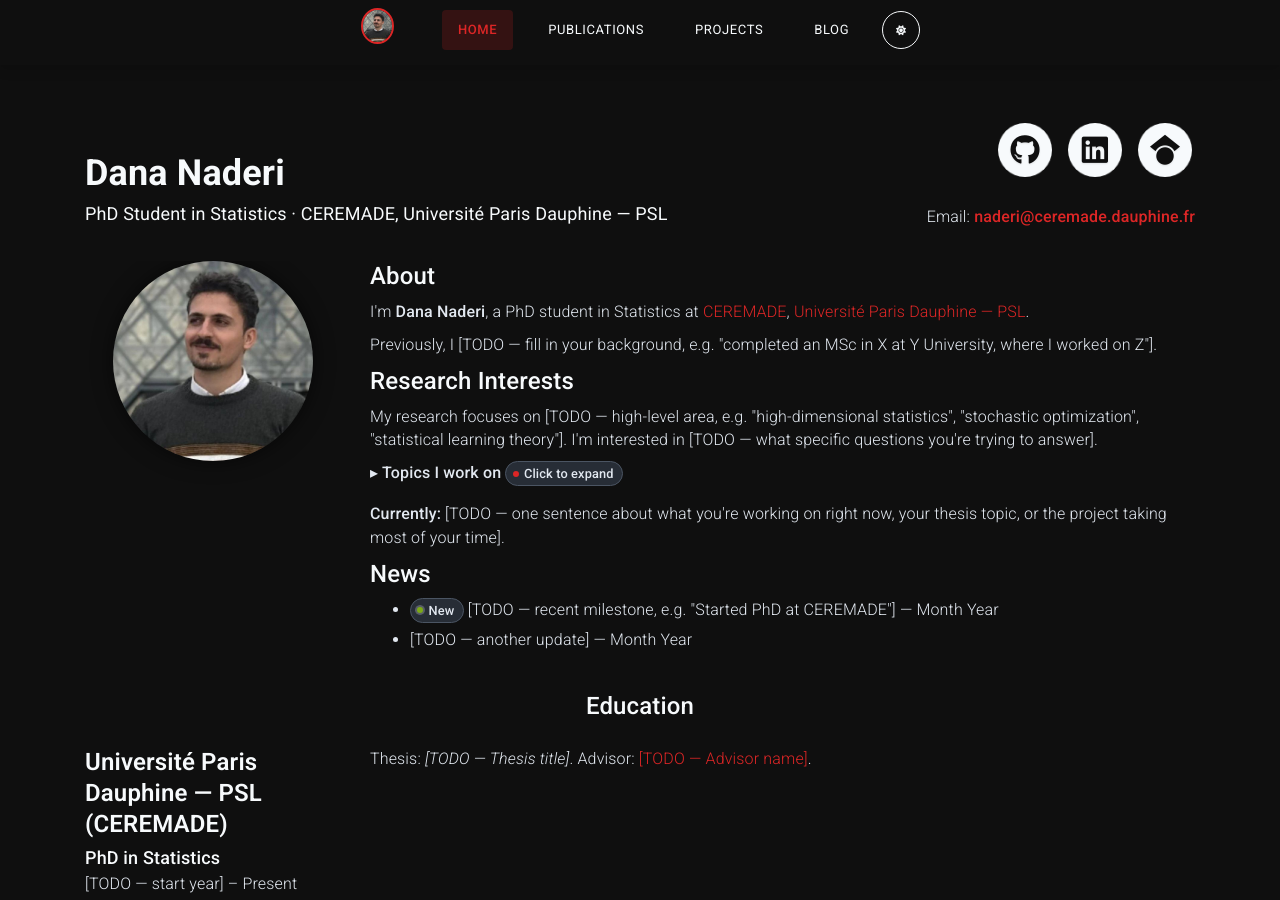
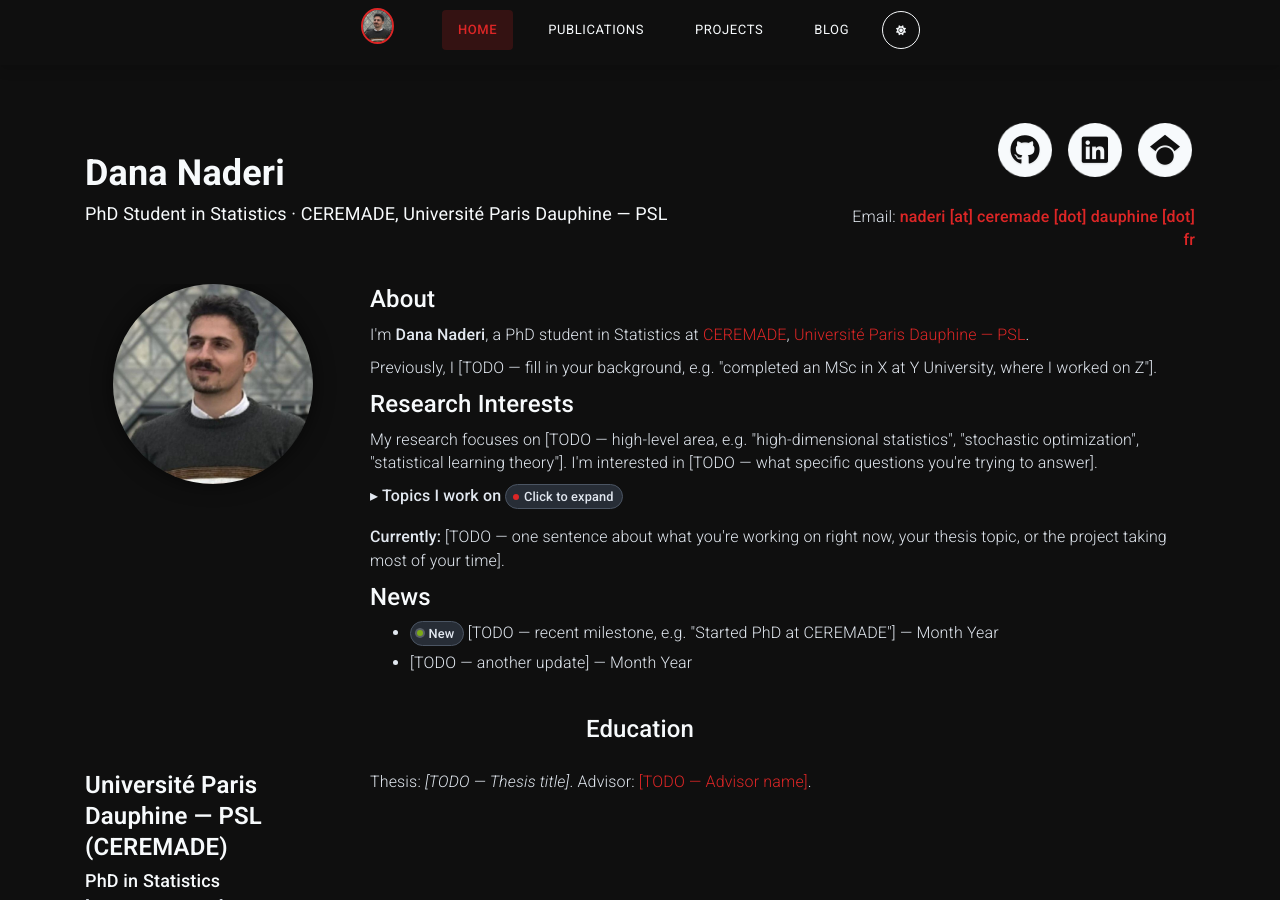
Before and after one commit to ikpconnect/dananaderi, a Jekyll site: the page built from index.md, in a window 1280 px wide and 900 px high. Built offline with Jekyll 4.4.1, drawn with Linux system fonts in a browser that asks for light colours; nearby versions of some CDN libraries.

Commit message:
Update _config.yml

```diff
--- a/_config.yml
+++ b/_config.yml
@@ -36,7 +36,7 @@ repository: https://github.com/ikpconnect/dananaderi
 # Personal info
 name: Dana Naderi
 title: PhD Student in Statistics · CEREMADE, Université Paris Dauphine — PSL
-email: naderi@ceremade.dauphine.fr
+email: naderi [at] ceremade [dot] dauphine [dot] fr
 #phone: Your phone number (optional)
 #website: https://ikpconnect.github.io/dananaderi
 
```
